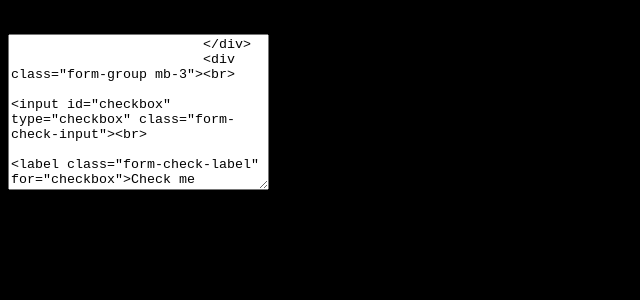
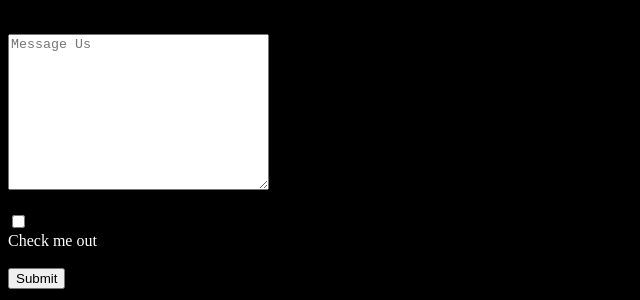
Before and after one commit to ms-chanky/Portfolio, a plain HTML site: page contact.html in a window 1280 px wide. Shown: the part 362-662 px from the top of the page, without its empty margins (0-640 px from the left). Drawn offline with nearby package versions, Linux system fonts and the light colour scheme.

Commit message:
modified text area

```diff
--- a/contact.html
+++ b/contact.html
@@ -45,11 +45,12 @@
                             <small class="form-text text-muted">We'll never share your email with anyone else.</small>
                         </div>
                         <br><br>
-                        <div class="form-group mb-3">
 
-                            <textarea id="message" type="text" class="form-control" name="" cols="30" rows="10"placeholder="Message Us"/>
+                        <div>
+                            <textarea name="" id="" cols="30" rows="10" placeholder="Message Us"></textarea>
                         </div>
-                        <div class="form-group mb-3"><br>
+
+                        <div><br>
                             <input id="checkbox" type="checkbox" class="form-check-input"><br>
                             <label class="form-check-label" for="checkbox">Check me out</label>
                         </div>
```
